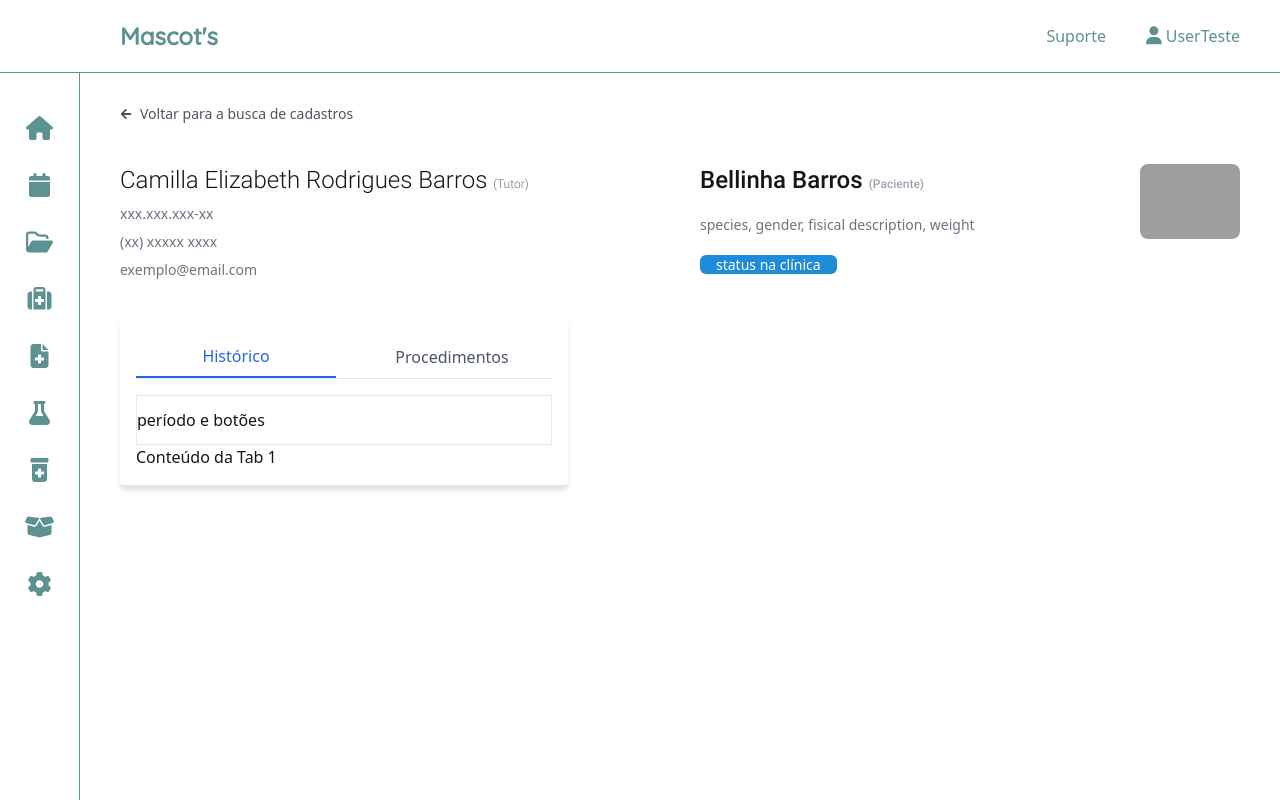
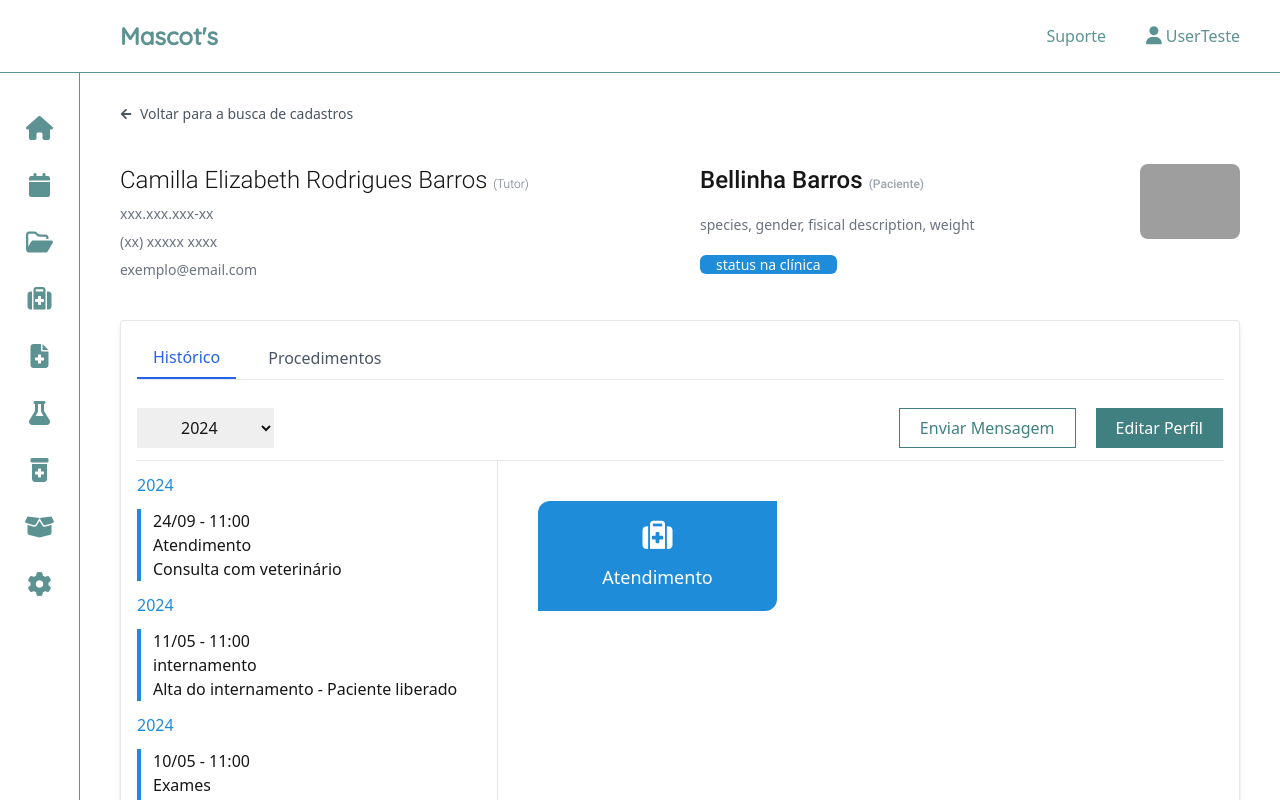
Before and after one commit to softexrecifepe/PI-MASCOTS-TURMA-09-EQUIPE-01, a Next.js app: page /registers/patient-profile in a window 1280 px wide. Built offline with nearby package versions, Linux system fonts and the light colour scheme; grey boxes are pictures that could not be loaded.

Commit message:
feat: cria conteúdo dentros da tab histórico

```diff
--- a/src/app/components/ui/tabs/profileTab.tsx
+++ b/src/app/components/ui/tabs/profileTab.tsx
@@ -1,13 +1,59 @@
 import { useState } from "react";
+
+type YearsType = {
+  year: string;
+  date: string;
+  hour: string;
+  type: string;
+  reason: string;
+};
 
 export default function ProfileTab() {
   const [activeTab, setActiveTab] = useState("Histórico");
 
+  const years: YearsType[] = [
+    {
+      year: "2024",
+      date: "24/09",
+      hour: "11:00",
+      type: "Atendimento",
+      reason: "Consulta com veterinário",
+    },
+    {
+      year: "2024",
+      date: "11/05",
+      hour: "11:00",
+      type: "internamento",
+      reason: "Alta do internamento - Paciente liberado",
+    },
+    {
+      year: "2024",
+      date: "10/05",
+      hour: "11:00",
+      type: "Exames",
+      reason: "Hemograma Completo",
+    },
+    {
+      year: "2024",
+      date: "09/05",
+      hour: "11:00",
+      type: "Internamento",
+      reason: "Admitido na internação",
+    },
+    {
+      year: "2023",
+      date: "04/11",
+      hour: "10:00",
+      type: "Atendimento",
+      reason: "Consulta com veterinário",
+    },
+  ];
+
   return (
-    <div className="w-full max-w-md p-4 bg-white border-b-2 shadow-md rounded">
+    <div className="border w-full p-4 bg-white border-b-2 shadow-md rounded">
       <div className="flex space-x-4 border-b w-full">
         <button
-          className={`w-1/2 tab-btn py-2 px-4 ${
+          className={` tab-btn py-2 px-4 ${
             activeTab === "Histórico"
               ? "text-blue-600 border-b-2 border-blue-600"
               : "text-gray-600"
@@ -17,7 +63,7 @@ export default function ProfileTab() {
           Histórico
         </button>
         <button
-          className={`tab-btn w-1/2 py-2 px-4 ${
+          className={`tab-btn py-2 px-4 ${
             activeTab === "Procedimentos"
               ? "text-blue-600 border-b-2 border-blue-600"
               : "text-gray-600"
@@ -28,8 +74,57 @@ export default function ProfileTab() {
         </button>
       </div>
       <div className="mt-4">
-        <div className="py-3 border">período e botões</div>
-        {activeTab === "Histórico" && <div>Conteúdo da Tab 1</div>}
+        <div className="py-3 flex flex-row justify-between content-center border-b">
+          {activeTab === "Histórico" && (
+            <div>
+              <form>
+                <select value="" className="px-10 py-2">
+                  {years.map((option, index) => (
+                    <option key={index}>{option.year}</option>
+                  ))}
+                </select>
+              </form>
+            </div>
+          )}
+          <div
+            className={`flex flex-row gap-5 ${
+              activeTab !== "Histórico"
+                ? "w-full justify-end"
+                : "justify-between"
+            }`}
+          >
+            <button className="border border-myrtleGreen text-myrtleGreen px-5 py-1">
+              Enviar Mensagem
+            </button>
+            <button className="bg-myrtleGreen text-white px-5 py-1">
+              Editar Perfil
+            </button>
+          </div>
+        </div>
+        {activeTab === "Histórico" && (
+          <div className="flex flex-row">
+            <div className="border-r w-fit pr-10 flex flex-col">
+              {years.map((item, index) => (
+                <div key={index}>
+                  <div className="py-3 text-tuftsBlue">{item.year}</div>
+                  <div className="flex flex-col border-l-4 border-tuftsBlue">
+                    <span className="pl-3">
+                      {item.date} - {item.hour}
+                    </span>
+                    <span className="pl-3">{item.type}</span>
+                    <span className="pl-3">{item.reason}</span>
+                  </div>
+                </div>
+              ))}
+            </div>
+            <div className="py-10 px-10">
+              <div className="flex flex-col gap-3 bg-tuftsBlue px-16 py-5 rounded-tl-xl rounded-br-xl justify-center items-center">
+                <i className="fa-solid fa-suitcase-medical text-white text-3xl"></i>
+                <span className="text-white text-lg">Atendimento</span>
+              </div>
+            </div>
+          </div>
+        )}
         {activeTab === "Procedimentos" && <div>Conteúdo da Tab 2</div>}
       </div>
     </div>
```
